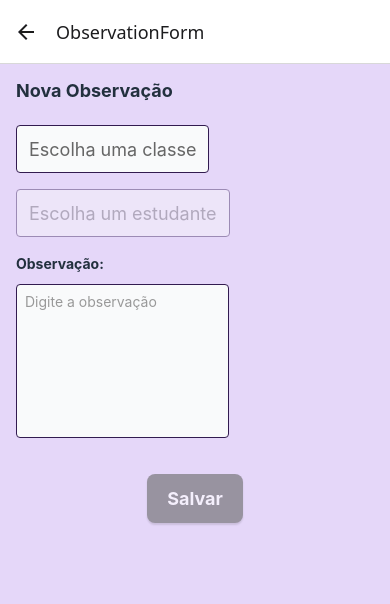
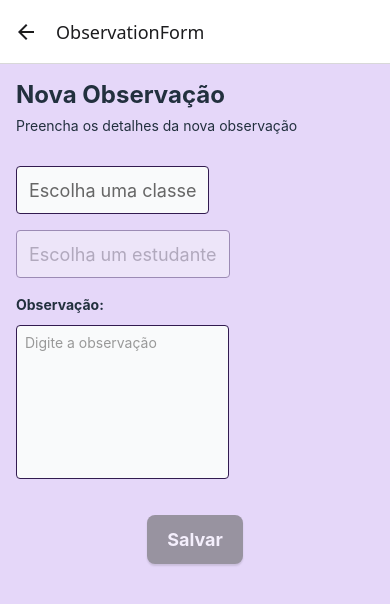
Before and after one commit to gabrielmaxgb/AgendaEduTodoApp, a React Native app: screen /ObservationForm in a window 390 px wide. Shown: the top 604 px of the page. Built offline with nearby package versions, Linux system fonts and the light colour scheme; data requests are answered from the project's data file.

Commit message:
- General Componentization - Adds `PageHeader.tsx` component

```diff
--- a/src/components/common/Container.tsx
+++ /dev/null
@@ -1,11 +0,0 @@
-import styled from 'styled-components/native';
-
-const Container = styled.View`
-  flex: 1;
-  justify-content: start;
-  align-items: start;
-  padding: 16px;
-  background-color: ${({ theme }) => theme.colors.secondary || '#fff'};
-`;
-
-export default Container;
--- /dev/null
+++ b/src/components/common/PageHeader.tsx
@@ -0,0 +1,21 @@
+import React from 'react';
+import { ScreenTitle, ScreenSubtitle } from './index';
+
+interface PageHeaderProps {
+  title: string;
+  subtitle?: string;
+}
+
+const PageHeader = (props: PageHeaderProps) => {
+  const { title, subtitle } = props;
+
+  return (
+    <>
+      <ScreenTitle>{title}</ScreenTitle>
+      {subtitle ? <ScreenSubtitle>{subtitle}</ScreenSubtitle> : null}
+    </>
+  );
+}
+
+
+export default PageHeader;
--- /dev/null
+++ b/src/components/common/index.tsx
@@ -0,0 +1,35 @@
+import styled from 'styled-components/native';
+
+export const Container = styled.View`
+  flex: 1;
+  justify-content: start;
+  align-items: start;
+  padding: 16px;
+  background-color: ${({ theme }) => theme.colors.secondary || '#fff'};
+`;
+
+export const ScreenTitle = styled.Text`
+  color: ${({ theme }) => theme.colors.text || '#000'};
+  font-size: ${({ theme }) => theme.fontSizes.large}px;
+  font-weight: bold;
+  margin-bottom: 8px;
+`;
+
+export const ScreenSubtitle = styled.Text`
+  color: ${({ theme }) => theme.colors.text || '#000'};
+  font-size: ${({ theme }) => theme.fontSizes.small}px;
+  margin-bottom: 24px;
+`;
+
+export const Title = styled.Text`
+  color: ${({ theme }) => theme.colors.text || '#000'};
+  font-size: ${({ theme }) => theme.fontSizes.medium}px;
+  font-weight: bold;
+  margin-bottom: 8px;
+`;
+
+export const Separator = styled.View`
+  height: 10px;
+  width: 100%;
+  background-color: transparent;
+`;
--- a/src/screens/HomeScreen.tsx
+++ b/src/screens/HomeScreen.tsx
@@ -1,6 +1,5 @@
 import React, { useMemo } from 'react';
 import { ActivityIndicator, FlatList } from 'react-native';
-import Container from '../components/common/Container';
 import ObservationCard from '../components/features/observations/observationCard/ObservationCard';
 import EmptyState from '../components/common/emptyState/EmptyState';
 import { useNavigation } from '@react-navigation/native';
@@ -10,6 +9,8 @@ import { useObservationList } from '../queries/observations';
 import FloatingButton from '../components/common/floatingButton/FloatingButton';
 import Ionicons from 'react-native-vector-icons/Ionicons';
 import { useTheme } from 'styled-components/native';
+import { Container } from '../components/common';
+import PageHeader from '../components/common/PageHeader';
 
 export default function HomeScreen() {
   const { data: observationsList, isLoading } = useObservationList();
@@ -38,14 +39,15 @@ export default function HomeScreen() {
 
   return (
     <Container>
+      <PageHeader title='Bem vindo, Beltrano!' subtitle='Aqui você pode encontrar todas as suas observações cadastradas.' />
+
       {
-        observationsList &&  observationsList?.length === 0
+        observationsList?.length === 0
           ? <EmptyState
               title="Sem observações ainda"
               description='Você ainda não cadastrou nenhuma observação. Toque no botão "+" para começar!'
             />
           : (
-            <>
             <FlatList
               data={favoritesFirst}
               keyExtractor={(item) => String(item.id)}
@@ -61,7 +63,6 @@ export default function HomeScreen() {
                 />
               )}
             />
-            </>
           )
       }
 
--- a/src/screens/NotFoundScreen.tsx
+++ b/src/screens/NotFoundScreen.tsx
@@ -1,6 +1,6 @@
 import React from 'react';
 import { Text } from 'react-native';
-import Container from '../components/common/Container';
+import { Container } from '../components/common';
 
 const NotFoundScreen = () => (
   <Container>
--- a/src/screens/observationFormScreen/ObservationFormScreen.tsx
+++ b/src/screens/observationFormScreen/ObservationFormScreen.tsx
@@ -3,7 +3,6 @@ import { ActivityIndicator, Alert } from 'react-native';
 import { RouteProp, useNavigation, useRoute } from '@react-navigation/native';
 import { RootStackParamList } from '../../types/navigation';
 import { useCreateObservation, useDeleteObservation, useObservationById, useUpdateObservation } from '../../queries/observations';
-import Container from '../../components/common/Container';
 import { generateRandomId } from '../../helpers';
 import FloatingButton from '../../components/common/floatingButton/FloatingButton';
 import Ionicons from 'react-native-vector-icons/Ionicons';
@@ -12,8 +11,10 @@ import { StackNavigationProp } from '@react-navigation/stack';
 import StudentSelect from '../../components/features/students/StudentSelect';
 import { SelectOption } from '../../components/common/select/Select';
 import ClassSelect from '../../components/features/classes/ClassSelect';
-import { ActionArea, FavFloatingButton, SaveButton, SaveButtonText, SaveButtonActivityIndicator, StyledHeaderText, StyledTextInput, FieldLabel } from './styled';
+import { ActionArea, FavFloatingButton, SaveButton, SaveButtonText, SaveButtonActivityIndicator, StyledTextInput, FieldLabel } from './styled';
 import ObservationCard from '../../components/features/observations/observationCard/ObservationCard';
+import { Container, Title } from '../../components/common';
+import PageHeader from '../../components/common/PageHeader';
 
 type ObservationFormScreenRouteProp = RouteProp<RootStackParamList, 'ObservationForm'>;
 
@@ -22,7 +23,7 @@ export default function ObservationFormScreen() {
   const route = useRoute<ObservationFormScreenRouteProp>();
   const observationId = route.params?.id;
   const theme = useTheme();
-  const { data: observation, isLoading } = useObservationById(observationId, {
+  const { data: observation, isLoading: gettingObservationById } = useObservationById(observationId, {
     enabled: !!observationId,
   });
   const { mutate: createObservation, isPending: isCreatingObservation } = useCreateObservation();
@@ -39,6 +40,14 @@ export default function ObservationFormScreen() {
     selectedClass: undefined,
     selectedStudent: undefined,
   });
+
+  const isEditingObservation = useMemo(() => {
+    return !!observationId && !!observation;
+  }, [observationId, observation]);
+
+  const isCreatingNewObservation = useMemo(() => {
+    return !observationId && !observation;
+  }, [observationId, observation]);
 
   const isSaveButtonDisabled = useMemo(() => {
     const hasText = observationFormFields.text.trim();
@@ -93,7 +102,6 @@ export default function ObservationFormScreen() {
       );
     }
   };
-
 
   const handleSave = () => {
     if (observationId && observation) {
@@ -153,24 +161,47 @@ export default function ObservationFormScreen() {
     }
   };
 
-  if (isLoading) {
-    return <ActivityIndicator />;
+  if (gettingObservationById) {
+    return (
+      <Container>
+        <ActivityIndicator />;
+      </Container>
+    );
   }
 
   return (
     <Container>
-      <StyledHeaderText>{observationId ? 'Editar Observação' : 'Nova Observação'}</StyledHeaderText>
+      <PageHeader title={observationId ? 'Editar Observação' : 'Nova Observação'}
+        subtitle={observationId ? 'Edite os detalhes da observação' : 'Preencha os detalhes da nova observação'}
+      />
+
       {
-        observationId && observation && (
-          <ObservationCard
-            data={observation}
-            hideFavoriteButton
-            hideDescription
-          />
+        isEditingObservation && (
+          <>
+            <Title>Aluno:</Title>
+            <ObservationCard
+              data={observation ? observation : {
+                id: '',
+                description: '',
+                isFavorite: false,
+                student: {
+                  id: '',
+                  name: '',
+                  class: {
+                    id: '',
+                    name: '',
+                  },
+                },
+              }}
+              hideFavoriteButton
+              hideDescription
+            />
+          </>
         )
       }
+
       {
-        (!observationId) && (
+        (isCreatingNewObservation) && (
           <>
           <ClassSelect
             value={observationFormFields.selectedClass?.value}
@@ -207,7 +238,6 @@ export default function ObservationFormScreen() {
         placeholder="Digite a observação"
         placeholderTextColor="#999"
       />
-
       <ActionArea>
         <SaveButton onPress={handleSave} disabled={isSaveButtonDisabled}>
           <SaveButtonText>Salvar</SaveButtonText>
@@ -218,7 +248,7 @@ export default function ObservationFormScreen() {
       </ActionArea>
 
       {
-        observationId &&
+        isEditingObservation &&
         <>
           <FavFloatingButton
             onPress={toggleFavorite}
--- a/src/screens/observationFormScreen/styled.tsx
+++ b/src/screens/observationFormScreen/styled.tsx
@@ -10,13 +10,6 @@ export const StyledTextInput = styled.TextInput`
   border-radius: 4px;
   background-color: ${({ theme }) => theme.colors.background || '#fff'};
   color: ${({ theme }) => theme.colors.text || '#000'};
-`;
-
-export const StyledHeaderText = styled.Text`
-  font-size: ${({ theme }) => theme.fontSizes.medium}px;
-  color: ${({ theme }) => theme.colors.text || '#000'};
-  font-weight: bold;
-  margin-bottom: 16px;
 `;
 
 export const FieldLabel = styled.Text`
```
Also changed, not shown: src/components/common/Separator.tsx (deleted, +0 -7 lines). Lines whose indentation alone changed are shown as unchanged.
